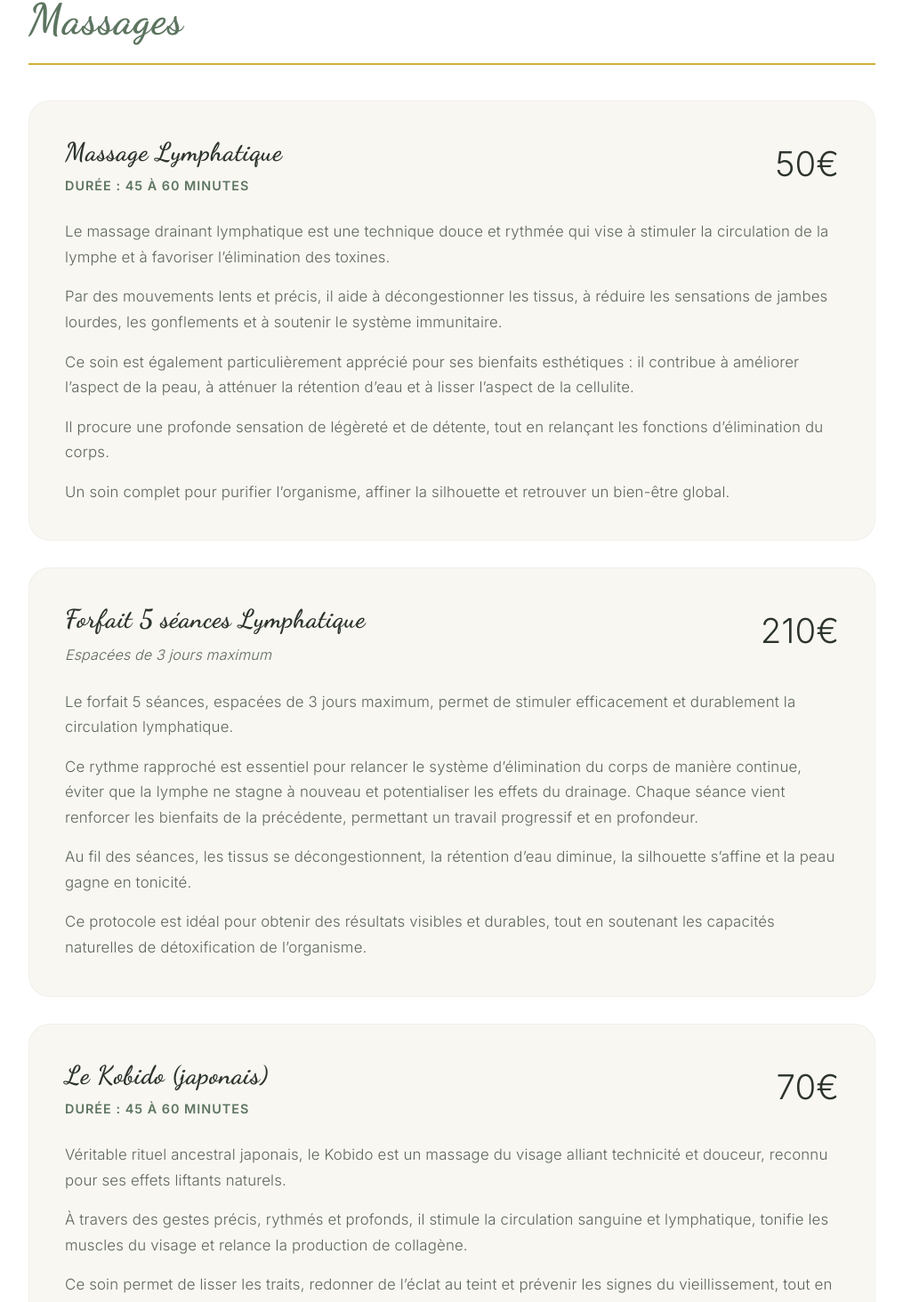
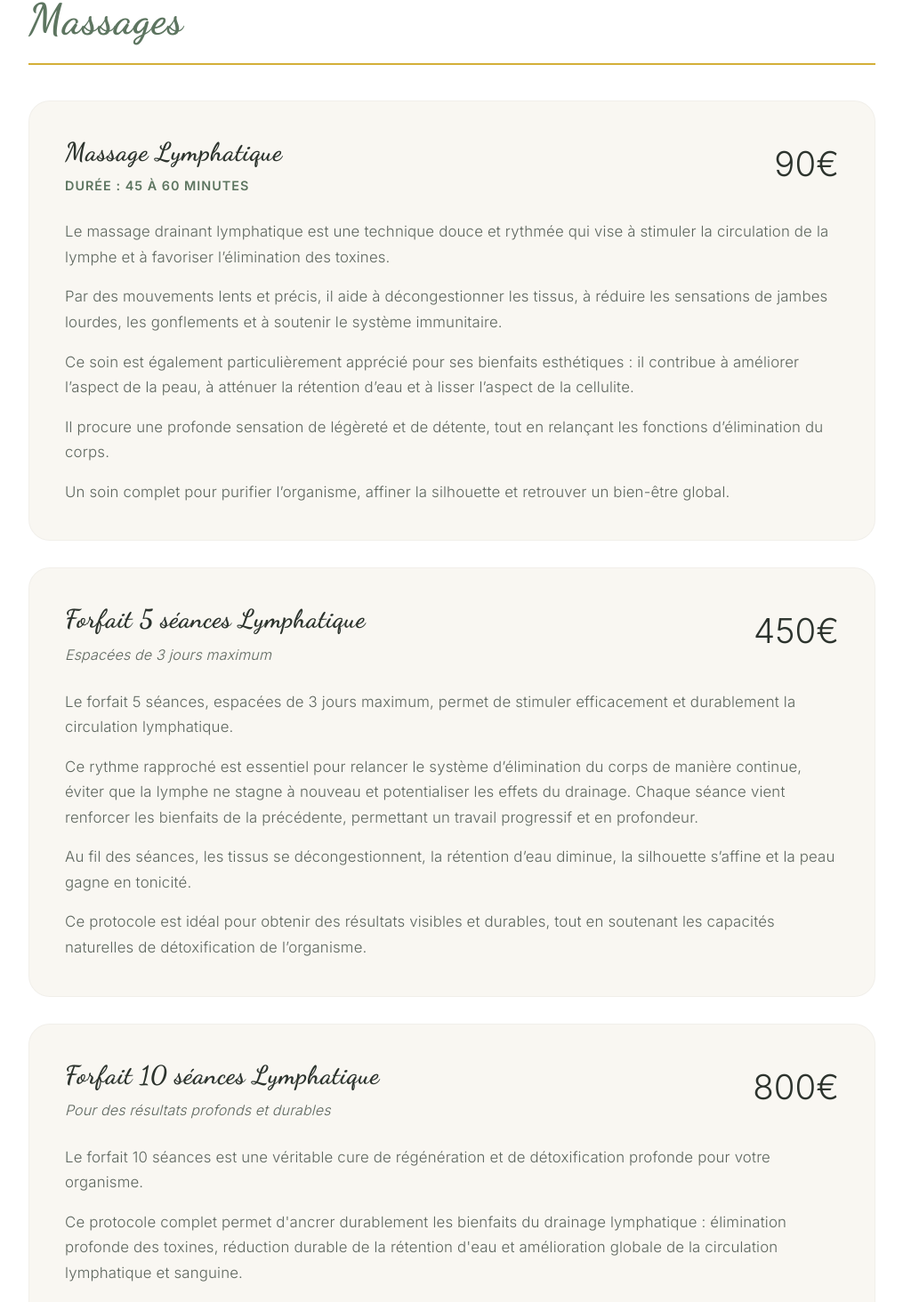
Before and after one commit to gainable-pro/inessence, a Next.js app: page /prestations in a window 1280 px wide. Shown: the part 5321-6785 px from the top of the page at 89% size, without its empty margins (132-1147 px from the left). Built offline with nearby package versions, Linux system fonts and the light colour scheme.

Commit message:
Mise a jour des tarifs massage lymphatique et kobido

```diff
--- a/src/app/prestations/page.tsx
+++ b/src/app/prestations/page.tsx
@@ -137,7 +137,7 @@ export default function PrestationsPage() {
                         <div style={{ display: 'grid', gap: '30px' }}>
                             <ServiceCard
                                 title="Massage Lymphatique"
-                                price="50€"
+                                price="90€"
                                 duration="45 à 60 minutes"
                                 desc={[
                                     "Le massage drainant lymphatique est une technique douce et rythmée qui vise à stimuler la circulation de la lymphe et à favoriser l’élimination des toxines.",
@@ -149,13 +149,24 @@ export default function PrestationsPage() {
                             />
                             <ServiceCard
                                 title="Forfait 5 séances Lymphatique"
-                                price="210€"
+                                price="450€"
                                 subtitle="Espacées de 3 jours maximum"
                                 desc={[
                                     "Le forfait 5 séances, espacées de 3 jours maximum, permet de stimuler efficacement et durablement la circulation lymphatique.",
                                     "Ce rythme rapproché est essentiel pour relancer le système d’élimination du corps de manière continue, éviter que la lymphe ne stagne à nouveau et potentialiser les effets du drainage. Chaque séance vient renforcer les bienfaits de la précédente, permettant un travail progressif et en profondeur.",
                                     "Au fil des séances, les tissus se décongestionnent, la rétention d’eau diminue, la silhouette s’affine et la peau gagne en tonicité.",
                                     "Ce protocole est idéal pour obtenir des résultats visibles et durables, tout en soutenant les capacités naturelles de détoxification de l’organisme."
+                                ]}
+                            />
+                            <ServiceCard
+                                title="Forfait 10 séances Lymphatique"
+                                price="800€"
+                                subtitle="Pour des résultats profonds et durables"
+                                desc={[
+                                    "Le forfait 10 séances est une véritable cure de régénération et de détoxification profonde pour votre organisme.",
+                                    "Ce protocole complet permet d'ancrer durablement les bienfaits du drainage lymphatique : élimination profonde des toxines, réduction durable de la rétention d'eau et amélioration globale de la circulation lymphatique et sanguine.",
+                                    "Au fil des séances, la silhouette s'affine, les tissus se raffermissent et le corps retrouve une légèreté et une vitalité optimales.",
+                                    "Un accompagnement recommandé pour celles et ceux qui souhaitent s'engager dans une démarche globale de santé, de détox et de mieux-être durable."
                                 ]}
                             />
                             <ServiceCard
@@ -183,7 +194,7 @@ export default function PrestationsPage() {
                             />
                             <ServiceCard
                                 title="Forfait 10 séances Kobido"
-                                price="560€"
+                                price="800€"
                                 subtitle="Pour des résultats profonds et durables"
                                 desc={[
                                     "Le forfait 10 séances est une véritable cure régénérante, pensée pour des résultats profonds, visibles et durables.",
```
